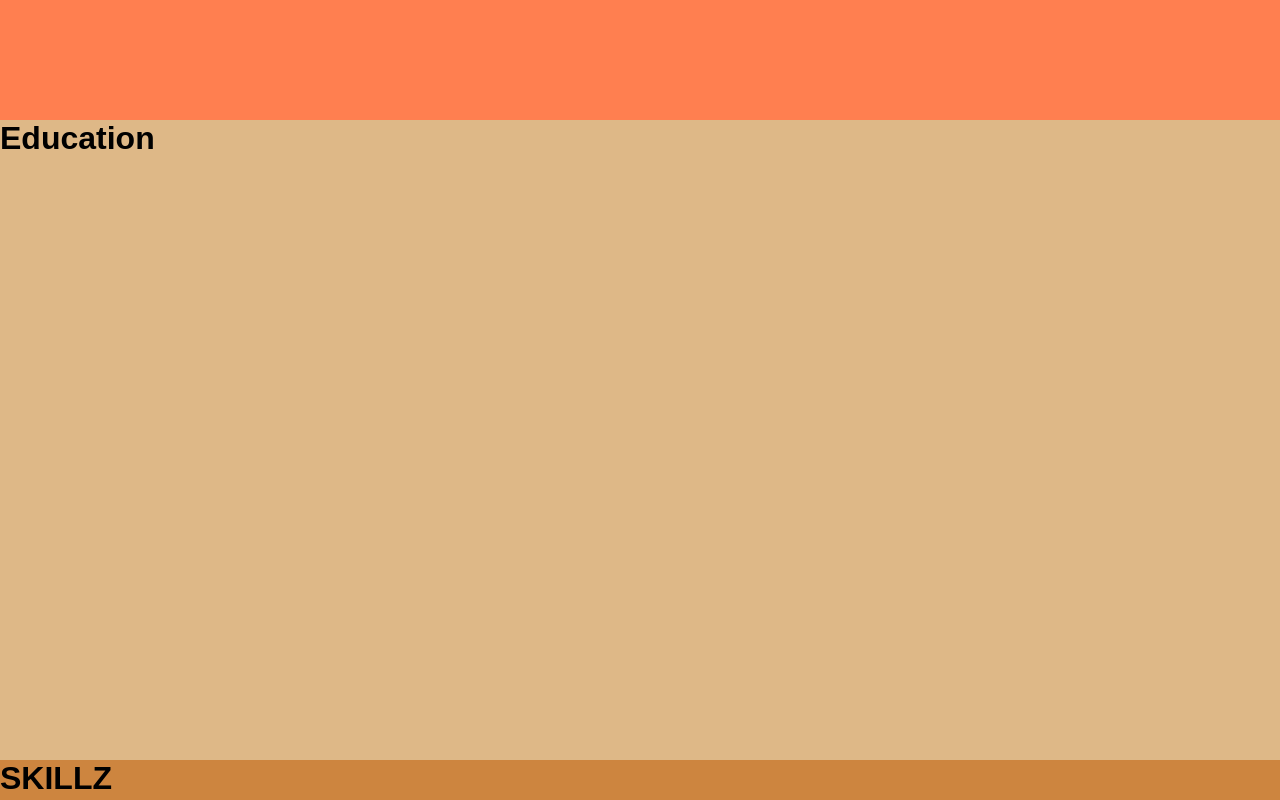
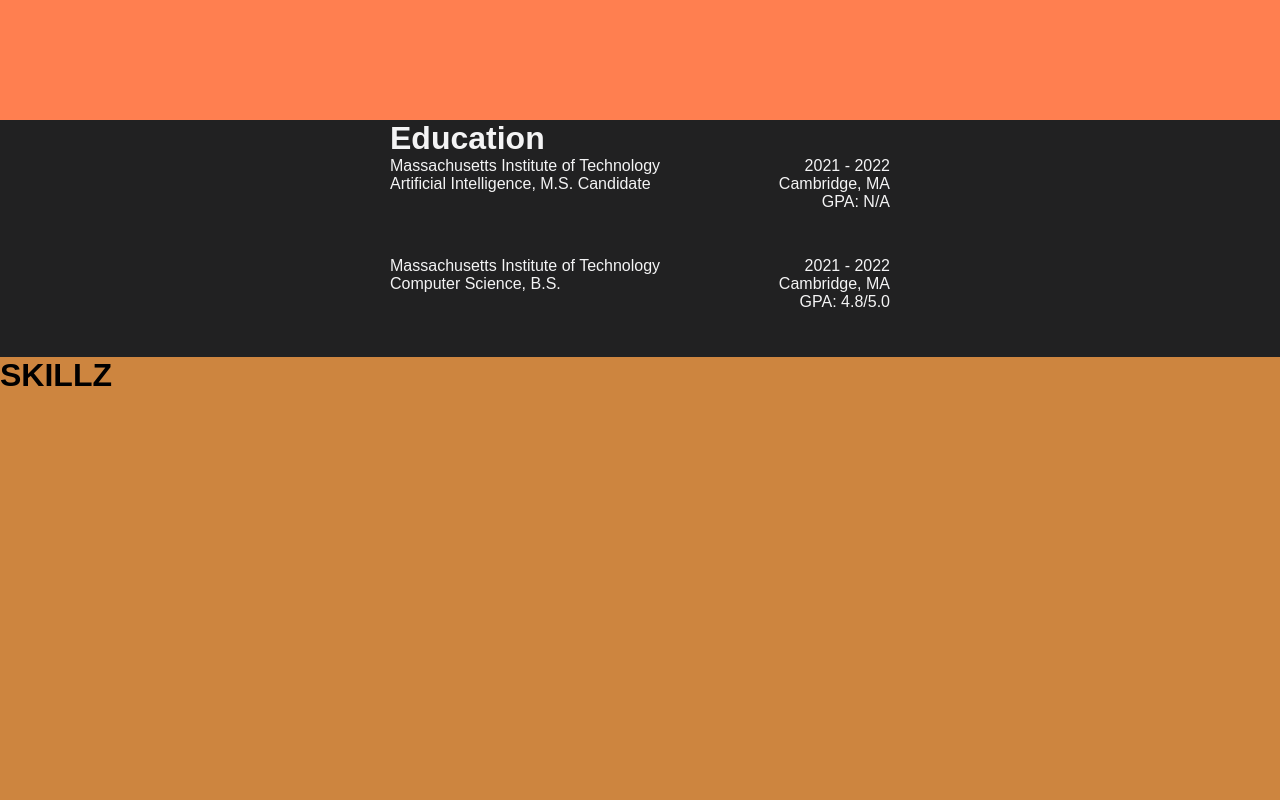
Before and after one commit to evankim20/evankim20.github.io, a React (Create React App) app: page / in a window 1280 px wide. Shown: the part 1160-1960 px from the top of the page. Built offline with nearby package versions, Linux system fonts and the light colour scheme.

Commit message:
Added list item component

```diff
--- a/src/App.css
+++ b/src/App.css
@@ -3,6 +3,10 @@
   margin: 0;
   padding: 0;
   font-family: 'Encode Sans', sans-serif;
+}
+
+body {
+  background-color: #212122;
 }
 
 .subheading {
@@ -20,7 +24,7 @@
   margin: 0;
   padding: 0;
   position: fixed;
-  background-color: #434344;
+  background-color: #434344 !important;
 }
 
 #nav #logo {
@@ -104,7 +108,6 @@
 .about-section {
   padding-top: 60px;
   height: 80vh;
-  background-color: #212122;
   /* color:#007bed; MAIN BLUE*/
   /* #7c7c7d secondary font color */
   /* color: #434344; SECONDARY GREY*/
@@ -119,8 +122,8 @@
 }
 
 .education-section {
-  height: 80vh;
-  background-color: burlywood;
+  /* height: 80vh; */
+  text-align: center;
 }
 
 .skills-section {
@@ -131,6 +134,17 @@
 .projects-section {
   height: 80vh;
   background-color: rebeccapurple;
+}
+
+.section-heading {
+  color: #f4f4f5;
+  text-align: center;
+}
+
+@media screen and (min-width: 750px) {
+  .section-heading {
+    text-align: left;
+  }
 }
 
 /* ABOUT PAGE */
@@ -200,3 +214,62 @@
     text-align: left;
   }
 }
+
+/* EDUCATION */
+#education-wrapper {
+  display: block;
+  width: 200px;
+  height: 100%;
+  margin: auto;
+}
+
+
+.list-item {
+  display: block;
+  width: 100%;
+  height: 100px;
+}
+
+.title-label {
+  float: left;
+  color:  #f4f4f5;
+}
+
+.year-label {
+  float: right;
+  color:  #f4f4f5;
+}
+
+.position-label {
+  float: left;
+  color:  #f4f4f5;
+}
+
+.location-label {
+  float: right;
+  color:  #f4f4f5;
+}
+
+.gpa-label {
+  float: right;
+  color:  #f4f4f5;
+}
+
+.description-label {
+  float: left;
+  color:  #f4f4f5;
+}
+
+@media screen and (min-width: 750px) {
+  #education-wrapper {
+    width: 500px;
+  }
+
+}
+
+@media screen and (min-width: 1300px) {
+  #education-wrapper {
+    width: 600px;
+  }
+
+}
--- a/src/Sections/Education.js
+++ b/src/Sections/Education.js
@@ -1,9 +1,14 @@
 import React from 'react'
+import ListItem from '../Components/ListItem'
 
 function Education() {
     return (
         <div className="education-section" id="education">
-            <h1>Education</h1>
+            <div id="education-wrapper">
+                <h1 className="section-heading">Education</h1>
+                <ListItem title="Massachusetts Institute of Technology" year="2021 - 2022" position="Artificial Intelligence, M.S. Candidate" location="Cambridge, MA" gpa="N/A"/>
+                <ListItem title="Massachusetts Institute of Technology" year="2021 - 2022" position="Computer Science, B.S." location="Cambridge, MA" gpa="4.8/5.0"/>
+            </div>
         </div>
     )
 }
--- /dev/null
+++ b/src/components/ListItem.js
@@ -0,0 +1,18 @@
+import React from 'react'
+
+function ListItem({title, year, position, location, gpa, description}) {
+    return (
+        <div className="list-item">
+            <div className="title-label">{title}</div>
+            <div className="year-label">{year}</div>
+            <br></br>
+            <div className="position-label">{position}</div>
+            <div className="location-label">{location}</div>
+            <br></br>
+            {gpa == null ? null : <div className="gpa-label">GPA: {gpa}</div>}
+            {description == null ? null : <div className="description-label">{description}</div>}
+        </div>
+    )
+}
+
+export default ListItem
```
